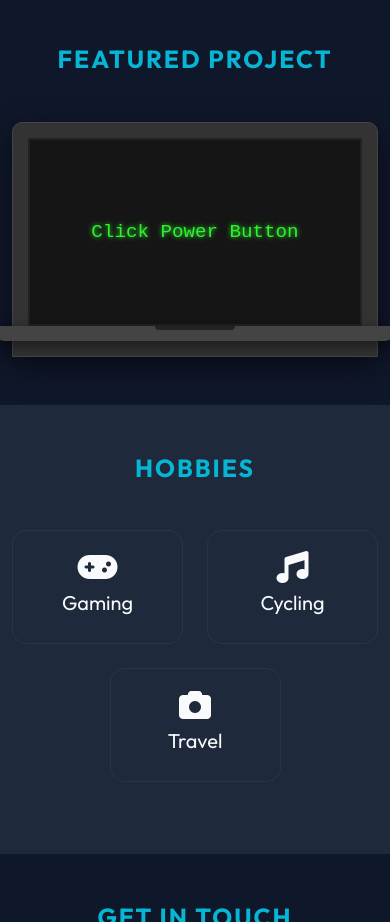
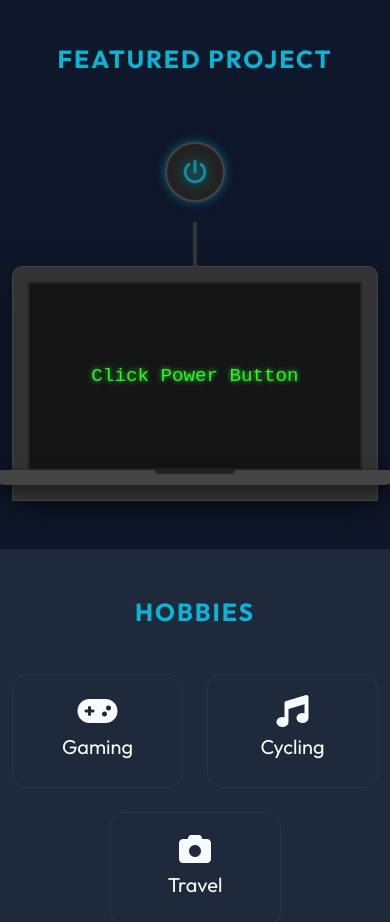
Before and after one commit to Virag23/Virag-Portfolio, a plain HTML site: page index.html in a window 390 px wide. Shown: the part 2760-3682 px from the top of the page. Drawn offline with nearby package versions, Linux system fonts and the light colour scheme.

Commit message:
Initial Commit

```diff
--- a/index.html
+++ b/index.html
@@ -181,7 +181,7 @@
                 </div>
 
                 <!-- Power & Wire Column -->
-                <div id="power-col" class="col-lg-2 text-center position-relative d-none d-lg-block">
+                <div id="power-col" class="col-12 col-lg-2 text-center position-relative mb-4 mb-lg-0">
                     <div class="power-button-container">
                         <div id="power-btn" class="power-button">
                             <i class="fas fa-power-off"></i>
```
